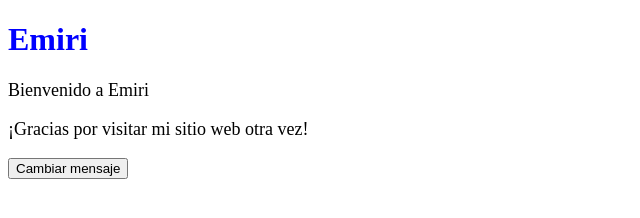
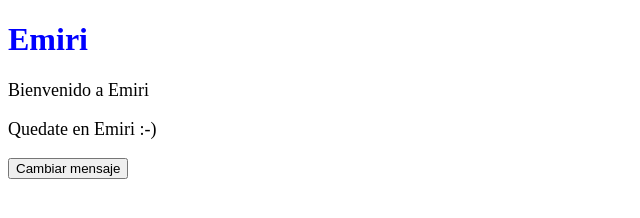
Before and after one commit to emolerosmx2n22/emiri.com, a plain HTML site: page index.html in a window 1280 px wide. Both pictures are taken after a click on the button "Cambiar mensaje". Shown: the whole page, without its empty margins (0-640 px from the left). Drawn offline with Linux system fonts and the light colour scheme.

Commit message:
Add files via upload

```diff
--- a/index.html
+++ b/index.html
@@ -20,7 +20,7 @@
 <button onclick="cambiarMensaje()">Cambiar mensaje</button>
 <script>
   function cambiarMensaje() {
-    document.getElementById("mensaje").innerHTML = "¡Gracias por visitar mi sitio web otra vez!";
+    document.getElementById("mensaje").innerHTML = "Quedate en Emiri :-)";
   }
 </script>
 </html>
```
